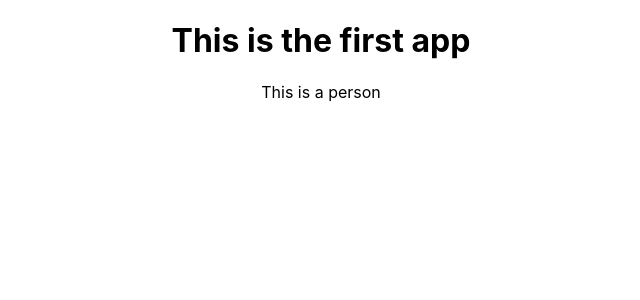
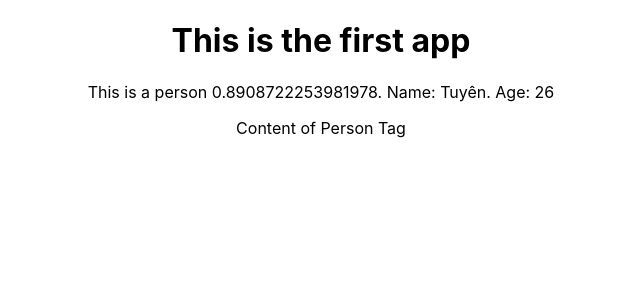
Before and after one commit to nguyenvantuyen6789/React-Tutorial-Tedu, a React (Create React App) app: page / in a window 1280 px wide. Shown: the top 300 px of the page, without its empty margins (319-959 px from the left). Built offline with nearby package versions, Linux system fonts and the light colour scheme.

Commit message:
Xong! Truyền props từ Component Child sang Component Parent

```diff
--- a/src/App.js
+++ b/src/App.js
@@ -7,7 +7,7 @@ function App() {
   return (
     <div className="App">
       <h1>This is the first app</h1>
-      <Person></Person>
+      <Person name="Tuyên" age="26">Content of Person Tag</Person>
     </div>
 
     // Cách 2
--- a/src/components/Person.js
+++ b/src/components/Person.js
@@ -1,7 +1,10 @@
 import React from "react";
 
-const Person = () => {
-    return <p>This is a person</p>
+const Person = (props) => {
+    return <div>
+            <p>This is a person {Math.random()}. Name: {props.name}. Age: {props.age}</p>
+            <p>{props.children}</p>
+        </div>
 }
 
 export default Person;
```
